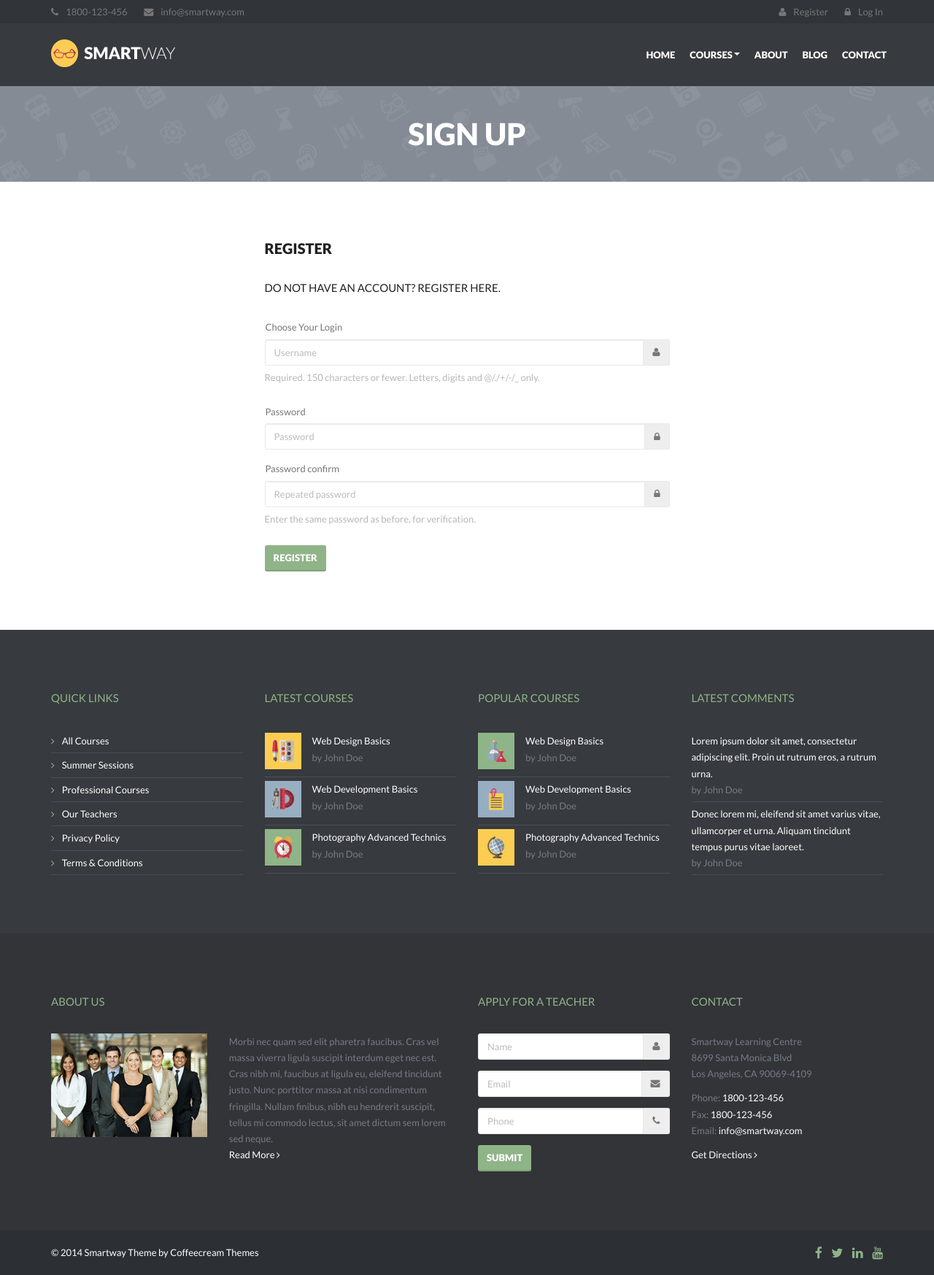
After one commit to vuonghv/mooc, a Django app: page /students/signup/ in a window 1280 px wide. The commit adds this page. Shown: the whole page at 73% size. Run offline with Django 3.2, Linux system fonts and the light colour scheme; some libraries are stand-ins or nearby versions.

Commit message:
[ADD] Signup and Login for students

```diff
--- /dev/null
+++ b/ars/students/urls.py
@@ -0,0 +1,9 @@
+from django.conf.urls import url
+
+from . import views
+
+
+urlpatterns = [
+    url(r'^signup/$', views.SignupStudentView.as_view(), name='signup'),
+    url(r'^login/$', views.LoginStudentView.as_view(), name='login'),
+]
--- a/ars/students/views.py
+++ b/ars/students/views.py
@@ -1,3 +1,66 @@
 from django.shortcuts import render
+from django.contrib.auth.forms import UserCreationForm, AuthenticationForm
+from django.views.generic import TemplateView, FormView, CreateView
+from django.apps import apps as djapps
+from django.conf import settings
+from django.contrib import messages
+from django.http import HttpResponse, HttpResponseRedirect
+from django.contrib.auth import authenticate, login, logout
 
-# Create your views here.
+from ars.students.models import Student
+
+
+class SignupStudentView(CreateView):
+    model = djapps.get_model(settings.AUTH_USER_MODEL)
+    template_name = 'students/signup.html'
+    form_class = UserCreationForm
+    success_url = '/'
+
+    def form_valid(self, form):
+        self.object = form.save()
+        student = Student.objects.create(user=self.object)
+        student.save()
+
+        messages.success(self.request, "You signed up successfully,\
+                                    You can log in now.")
+
+        return HttpResponseRedirect(self.success_url)
+
+    def get_context_data(self, **kwargs):
+        context = super().get_context_data(**kwargs)
+        info = {
+            'info': {
+                'title': 'Signup - Student'
+            },
+            'page_title': 'Sign Up',
+        }
+        context.update(info)
+        return context
+
+
+class LoginStudentView(FormView):
+    template_name = 'students/login.html'
+    form_class = AuthenticationForm
+    success_url = '/'
+
+    def get(self, request, *args, **kwargs):
+        if request.user.is_authenticated():
+            return HttpResponseRedirect(self.success_url)
+        else:
+            return super().get(request, *args, **kwargs)
+
+    def get_context_data(self, **kwargs):
+        context = super().get_context_data(**kwargs)
+        info = {
+            'info': {
+                'title': 'Login - Student'
+            },
+            'page_title': 'Login',
+        }
+        context.update(info)
+        return context
+
+    def form_valid(self, form):
+        user = form.get_user()
+        login(self.request, user)
+        return HttpResponseRedirect(self.success_url)
--- a/mooc/settings/base.py
+++ b/mooc/settings/base.py
@@ -31,7 +31,7 @@ ALLOWED_HOSTS = []
 
 # Application definition
 
-INSTALLED_APPS = (
+INSTALLED_APPS = [
     'django.contrib.admin',
     'django.contrib.auth',
     'django.contrib.contenttypes',
@@ -48,7 +48,7 @@ INSTALLED_APPS = (
     'ars.blog',
     'ars.subjects',
     'ars.reviews',
-)
+]
 
 MIDDLEWARE_CLASSES = (
     'django.contrib.sessions.middleware.SessionMiddleware',
--- a/mooc/settings/dev.py
+++ b/mooc/settings/dev.py
@@ -3,3 +3,9 @@ from mooc.settings.base import *
 DEBUG = True
 
 ALLOWED_HOSTS = ['*']
+
+THIRD_APPS = [
+        'django_extensions',
+]
+
+INSTALLED_APPS += THIRD_APPS
--- a/mooc/urls.py
+++ b/mooc/urls.py
@@ -27,4 +27,5 @@ urlpatterns = [
 
     url(r'^admin/', include('ars.admin.urls', namespace='admin')),
     url(r'^teachers/', include('ars.teachers.urls', namespace='teachers')),
+    url(r'^students/', include('ars.students.urls', namespace='students')),
 ]
--- /dev/null
+++ b/requirements.txt
@@ -0,0 +1,6 @@
+Django==1.8.5
+Pillow==3.0.0
+Werkzeug==0.10.4
+django-extensions==1.5.7
+mysqlclient==1.3.6
+six==1.10.0
--- a/templates/layout/base.html
+++ b/templates/layout/base.html
@@ -31,10 +31,17 @@
                     <li><a href="mailto:info@smartway.com"><i class="fa fa-envelope"></i><span>info@smartway.com</span></a></li>
                 </ul>
                 <nav class="pull-right">
+                    {% if user.is_authenticated %}
                     <ul>
-                        <li><a href="#"><i class="fa fa-user"></i><span>Register</span></a></li>
-                        <li><a href="#"><i class="fa fa-lock"></i><span>Log In</span></a></li>
+                        <li><a href="#"><i class="fa fa-user"></i><span>{{ user.username }}</span></a></li>
+                        <li><a href="#"><i class="fa fa-lock"></i><span>Log out</span></a></li>
                     </ul>
+                    {% else %}
+                    <ul>
+                        <li><a href="{% url 'students:signup' %}"><i class="fa fa-user"></i><span>Register</span></a></li>
+                        <li><a href="{% url 'students:login' %}"><i class="fa fa-lock"></i><span>Log In</span></a></li>
+                    </ul>
+                    {% endif %}
                 </nav>
             </div>
         </div>
@@ -81,9 +88,7 @@
         <div class="title-image"></div>
         <div class="container">
             <div class="row">
-                <div class="col-sm-12 text-center">
-                    Courses
-                </div>
+                <div class="col-sm-12 text-center">{{ page_title }}</div>
             </div>
         </div>
     </div>
--- /dev/null
+++ b/templates/students/signup.html
@@ -0,0 +1,82 @@
+{% extends 'layout/base.html' %}
+
+{% block content %}
+<div class="container">
+    <div class="row">
+        <div class="col-sm-6 col-sm-offset-3">
+            <h1>Register</h1>
+            <h3>Do not have an account? Register here.</h3>
+            <form method="POST" action="{% url 'students:signup' %}" role="form" name="register-form" id="register-form">
+                {% csrf_token %}
+                {% if form.non_field_errors %}
+                    <div class="form-group text-danger">
+                        {{ form.non_field_errors }}
+                    </div>
+                {% endif %}
+
+                <div class="form-group {{ form.username.errors|yesno:'has-error,' }}" id="register-login-group">
+                    <label for="{{ form.username.id_for_label }}">Choose Your Login</label>
+                    <div class="input-group">
+                        <input name="{{ form.username.html_name }}" type="text" class="form-control" id="{{ form.username.id_for_label }}" placeholder="Username" value="{{ form.username.value|default:'' }}">
+                        <div class="input-group-addon"><i class="fa fa-user"></i></div>
+                    </div>
+                    {% if form.username.help_text %}
+                    <div class="input-group">
+                        <span id="help_text_{{ form.username.id_for_label }}" class="help-block">{{ form.username.help_text }}</span>
+                    </div>
+                    {% endif %}
+                    {% if form.username.errors %}
+                    <div class="input-group">
+                        <div class="text-danger">
+                            {{ form.username.errors }}
+                        </div>
+                    </div>
+                    {% endif %}
+                </div>
+
+                <div class="form-group {{ form.password1.errors|yesno:'has-error,' }}" id="register-password1-group">
+                    <label for="{{ form.password1.id_for_label }}">Password</label>
+                    <div class="input-group">
+                        <input name="{{ form.password1.html_name }}" type="password" class="form-control" id="{{ form.password1.id_for_label }}" placeholder="Password">
+                        <div class="input-group-addon"><i class="fa fa-lock"></i></div>
+                    </div>
+                    {% if form.password1.help_text %}
+                    <div class="input-group">
+                        <span id="help_text_{{ form.password1.id_for_label }}" class="help-block">{{ form.password1.help_text }}</span>
+                    </div>
+                    {% endif %}
+                    {% if form.password1.errors %}
+                    <div class="input-group">
+                        <div class="text-danger">
+                            {{ form.password1.errors }}
+                        </div>
+                    </div>
+                    {% endif %}
+                </div>
+
+                <div class="form-group {{ form.password2.errors|yesno:'has-error,' }}" id="register-password2-group">
+                    <label for="{{ form.password2.id_for_label }}">Password confirm</label>
+                    <div class="input-group">
+                        <input name="{{ form.password2.html_name }}" type="password" class="form-control" id="{{ form.password2.id_for_label }}" placeholder="Repeated password">
+                        <div class="input-group-addon"><i class="fa fa-lock"></i></div>
+                    </div>
+                    {% if form.password2.help_text %}
+                    <div class="input-group">
+                        <span id="help_text_{{ form.password2.id_for_label }}" class="help-block">{{ form.password2.help_text }}</span>
+                    </div>
+                    {% endif %}
+                    {% if form.password2.errors %}
+                    <div class="input-group">
+                        <div class="text-danger">
+                            {{ form.password2.errors }}
+                        </div>
+                    </div>
+                    {% endif %}
+                </div>
+
+                <button type="submit" class="btn btn-primary">Register</button>
+            </form>
+        </div>
+    </div>
+</div>
+{% endblock content %}
```
Also changed, not shown: templates/students/login.html (+43 -29 lines).
